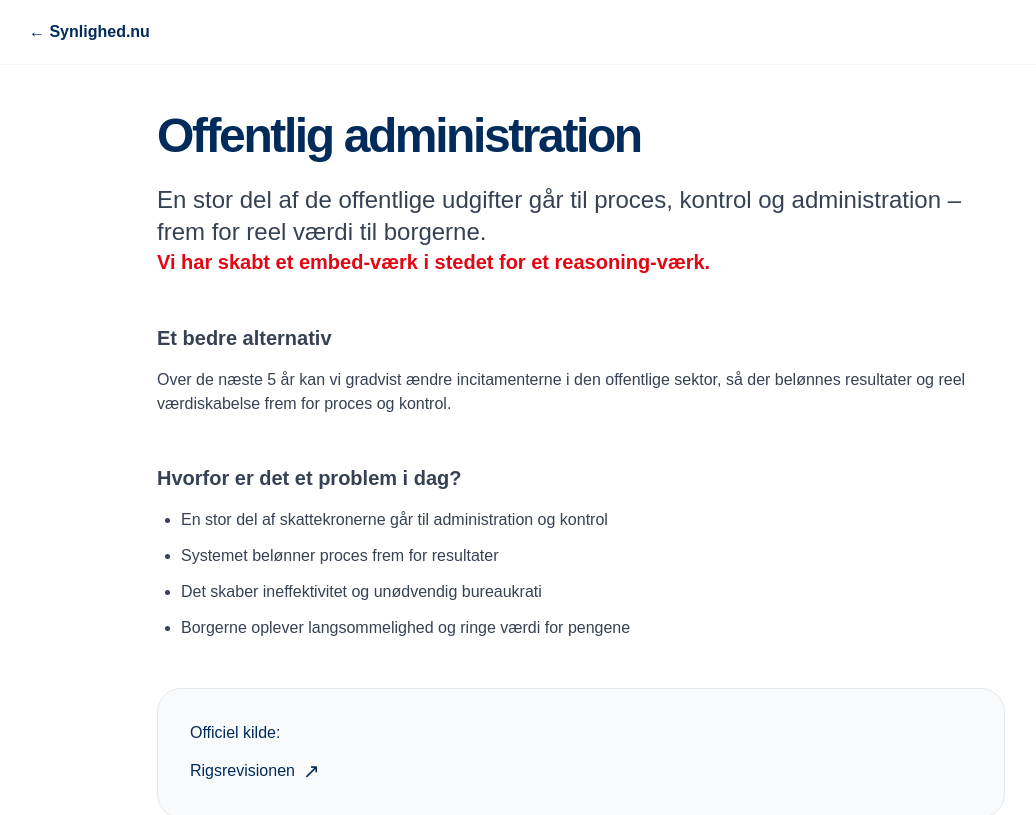
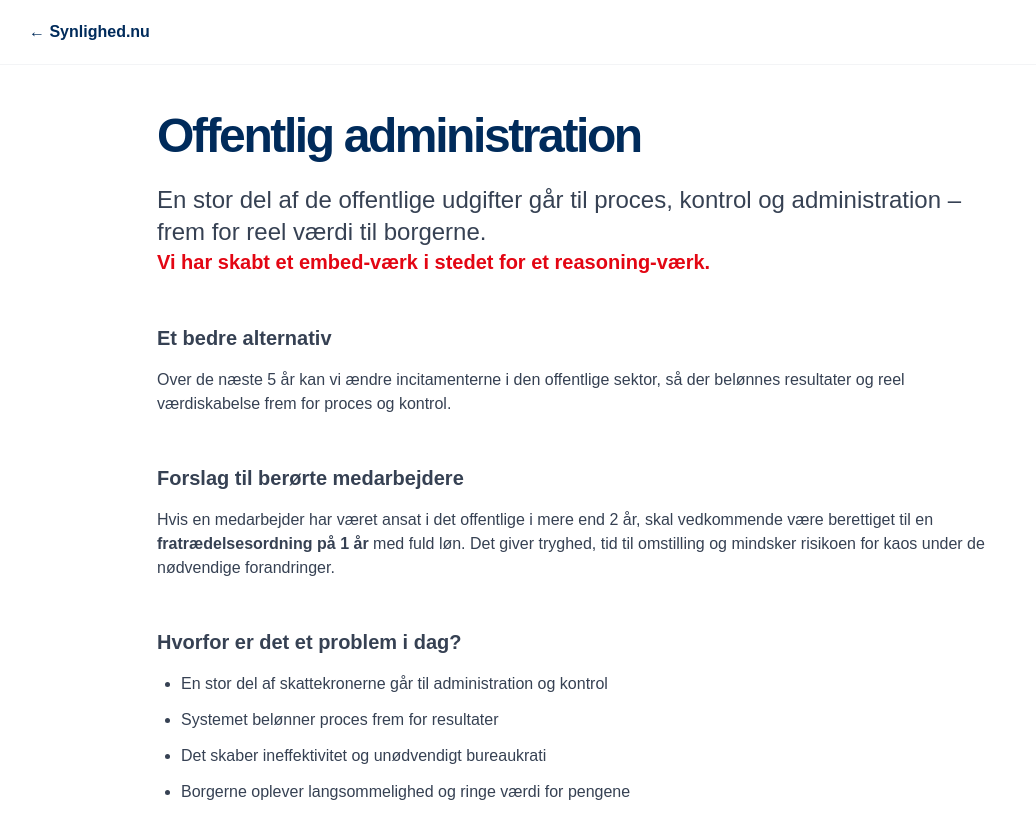
Before and after one commit to synlighed-nu/synlighed-nu-clean, a Next.js app: page /offentlig_administration in a window 1280 px wide. Shown: the top 815 px of the page, without its empty margins (59-1095 px from the left). Built offline with nearby package versions, Linux system fonts and the light colour scheme.

Commit message:
Update page.tsx

```diff
--- a/app/offentlig_administration/page.tsx
+++ b/app/offentlig_administration/page.tsx
@@ -20,15 +20,20 @@ export default function OffentligAdministrationPage() {
 
           <h3 className="text-xl font-semibold mt-12 mb-4">Et bedre alternativ</h3>
           <p>
-            Over de næste 5 år kan vi gradvist ændre incitamenterne i den offentlige sektor,
-            så der belønnes resultater og reel værdiskabelse frem for proces og kontrol.
+            Over de næste 5 år kan vi ændre incitamenterne i den offentlige sektor, så der belønnes resultater og reel værdiskabelse frem for proces og kontrol.
+          </p>
+
+          <h3 className="text-xl font-semibold mt-12 mb-4">Forslag til berørte medarbejdere</h3>
+          <p>
+            Hvis en medarbejder har været ansat i det offentlige i mere end 2 år, skal vedkommende være berettiget til en <strong>fratrædelsesordning på 1 år</strong> med fuld løn.
+            Det giver tryghed, tid til omstilling og mindsker risikoen for kaos under de nødvendige forandringer.
           </p>
 
           <h3 className="text-xl font-semibold mt-12 mb-4">Hvorfor er det et problem i dag?</h3>
           <ul className="list-disc pl-6 space-y-3">
             <li>En stor del af skattekronerne går til administration og kontrol</li>
             <li>Systemet belønner proces frem for resultater</li>
-            <li>Det skaber ineffektivitet og unødvendig bureaukrati</li>
+            <li>Det skaber ineffektivitet og unødvendigt bureaukrati</li>
             <li>Borgerne oplever langsommelighed og ringe værdi for pengene</li>
           </ul>
 
```
